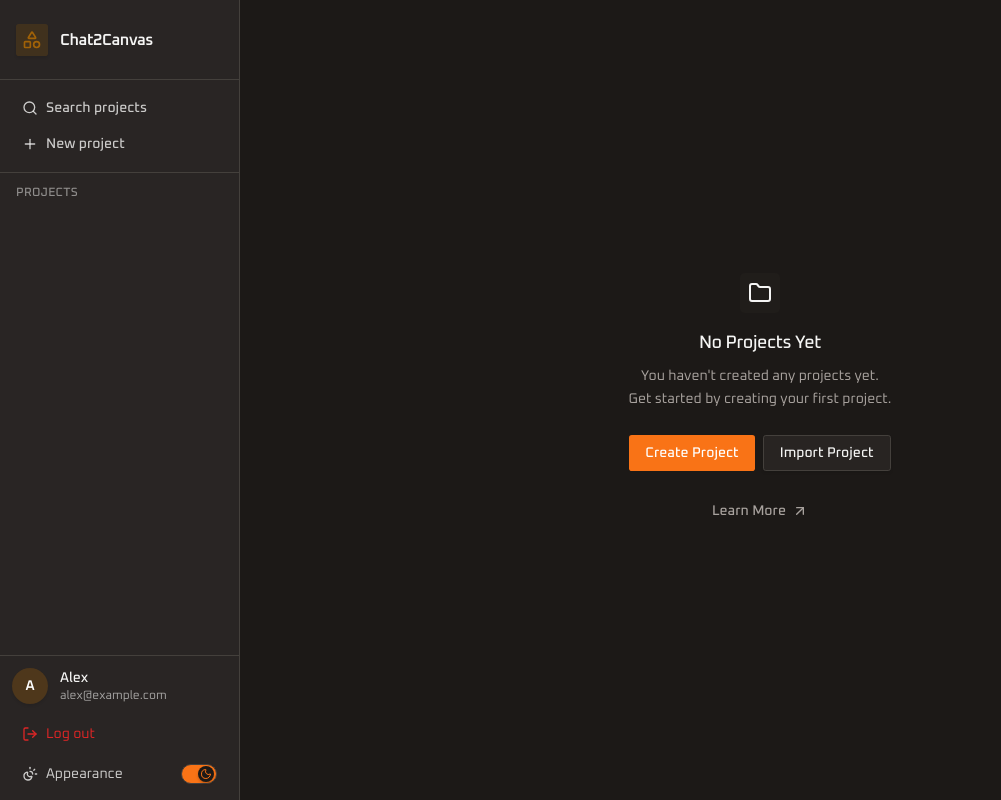
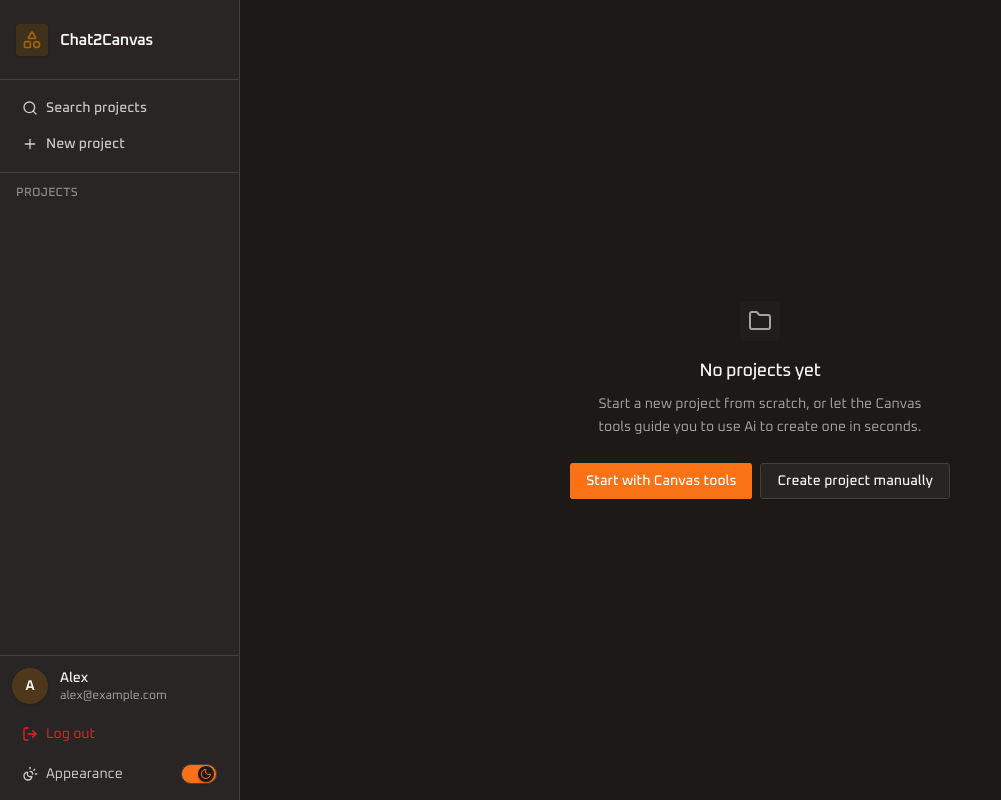
Before and after one commit to B00ZI/Chat2Canvas, a Next.js app: page / in a window 1280 px wide. Shown: the whole page, without its empty margins (0-1001 px from the left). Built offline with nearby package versions, Linux system fonts and the light colour scheme.

Commit message:
use cleaner text and btn for creating manuly or use canvas

```diff
--- a/components/WorkeSpaceEmpty.tsx
+++ b/components/WorkeSpaceEmpty.tsx
@@ -8,35 +8,34 @@ import {
   EmptyTitle,
 } from "@/components/ui/empty"
 import { Folder } from "lucide-react"
-import { ArrowUpRightIcon } from "lucide-react"
 
 export function EmptyDemo() {
   return (
     <Empty>
       <EmptyHeader>
         <EmptyMedia variant="icon">
-          <Folder />
+          <Folder className="text-muted-foreground" />
         </EmptyMedia>
-        <EmptyTitle>No Projects Yet</EmptyTitle>
+
+        <EmptyTitle>
+          No projects yet
+        </EmptyTitle>
+
         <EmptyDescription>
-          You haven&apos;t created any projects yet. Get started by creating
-          your first project.
+          Start a new project from scratch, or let the Canvas tools guide you
+          to use Ai to create one in seconds.
         </EmptyDescription>
       </EmptyHeader>
+
       <EmptyContent className="flex-row justify-center gap-2">
-        <Button>Create Project</Button>
-        <Button variant="outline">Import Project</Button>
+        <Button>
+          Start with Canvas tools
+        </Button>
+
+        <Button variant="outline">
+          Create project manually
+        </Button>
       </EmptyContent>
-      <Button
-        variant="link"
-        asChild
-        className="text-muted-foreground"
-        size="sm"
-      >
-        <a href="#">
-          Learn More <ArrowUpRightIcon />
-        </a>
-      </Button>
     </Empty>
   )
 }
```
